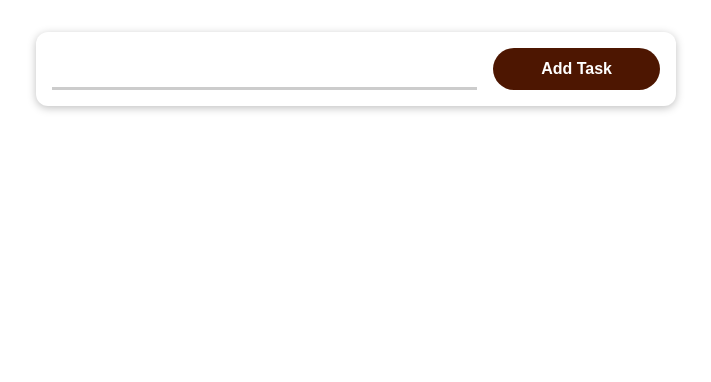
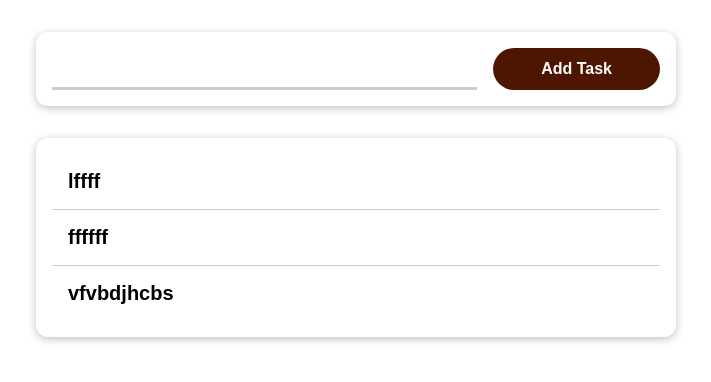
Before and after one commit to mahdieh96/Tasks-Project, a React (Create React App) app: page / in a window 1280 px wide. Shown: the top 382 px of the page, without its empty margins (284-995 px from the left). Built offline with nearby package versions, Linux system fonts and the light colour scheme.

Commit message:
component for showing tasks added

```diff
--- a/src/App.js
+++ b/src/App.js
@@ -2,11 +2,13 @@ import React from "react";
 import { Button } from "./components/UI/Button";
 import { Input } from "./components/UI/Input";
 import { TaskForm } from "./components/NewTask/TaskForm";
+import { Tasks } from "./components/Tasks/Tasks";
 
 function App() {
   return (
     <div>
       <TaskForm />
+      <Tasks />
     </div>
   );
 }
--- /dev/null
+++ b/src/components/Tasks/TaskItem.js
@@ -0,0 +1,5 @@
+import React from "react";
+import classes from "./TaskItem.module.css";
+export const TaskItem = (props) => {
+  return <li className={classes["task-item"]}>{props.children}</li>;
+};
--- /dev/null
+++ b/src/components/Tasks/TaskItem.module.css
@@ -0,0 +1,10 @@
+.task-item {
+  border-bottom: 1px solid #ccc;
+  padding: 1rem;
+  font-weight: bold;
+  font-size: 1.25rem;
+}
+
+.task-item:last-of-type {
+  border-bottom: none;
+}
--- /dev/null
+++ b/src/components/Tasks/Tasks.js
@@ -0,0 +1,17 @@
+import React from "react";
+import classes from "./Tasks.module.css";
+import { TaskItem } from "./TaskItem";
+import { Card } from "../UI/Card";
+
+export const Tasks = () => {
+  const items = ["lffff", "ffffff", "vfvbdjhcbs"];
+  return (
+    <Card>
+      <ul className={classes.tasks}>
+        {items.map((item) => (
+          <TaskItem>{item}</TaskItem>
+        ))}
+      </ul>
+    </Card>
+  );
+};
--- /dev/null
+++ b/src/components/Tasks/Tasks.module.css
@@ -0,0 +1,3 @@
+.tasks {
+  list-style-type: none;
+}
```
